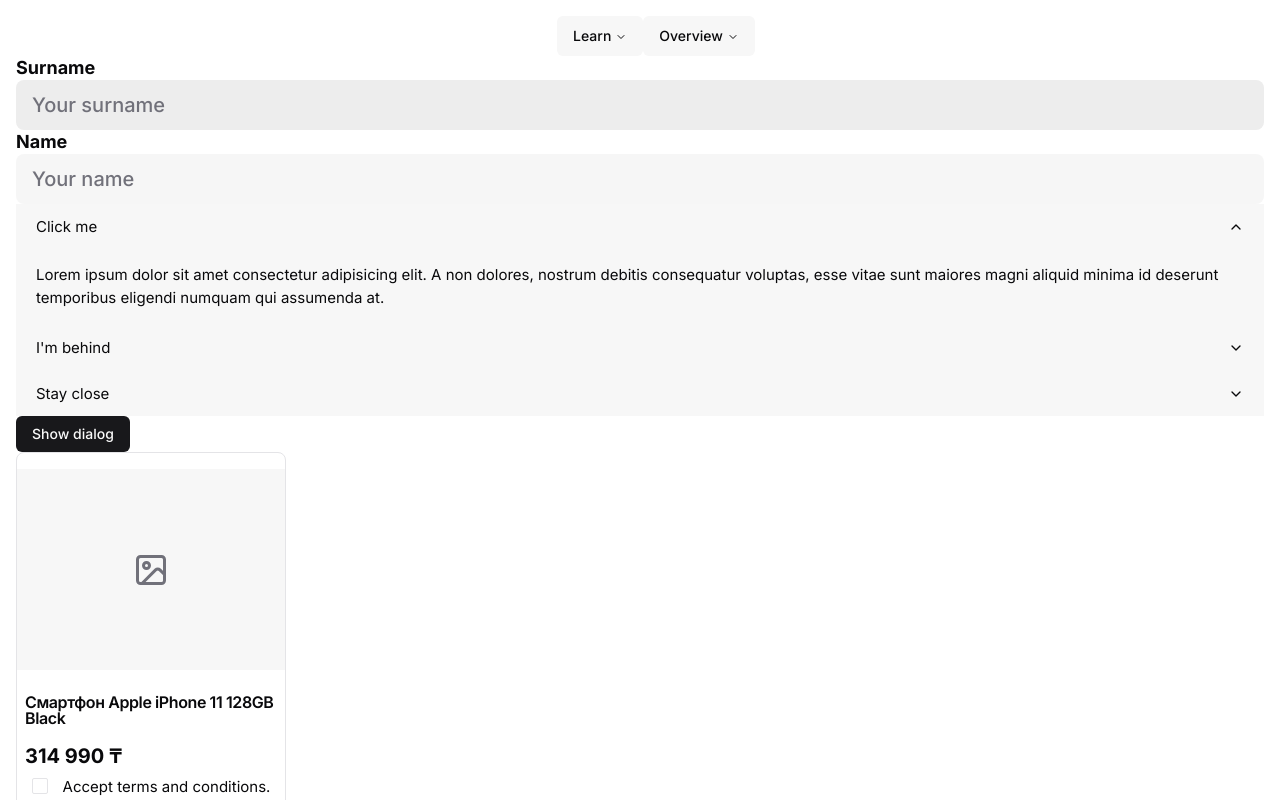
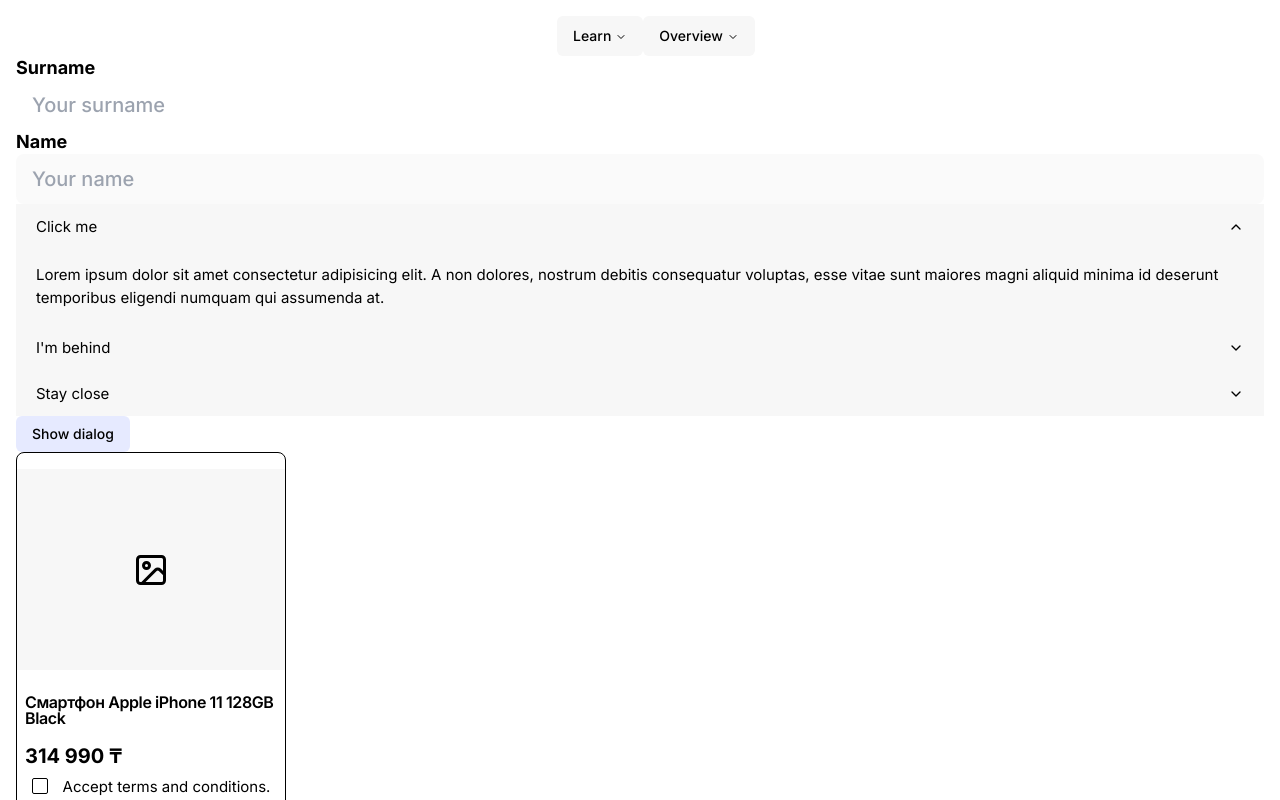
Before and after one commit to memorywanderer/next-components, a Next.js app: page / in a window 1280 px wide. Shown: the top 800 px of the page. Built offline with nearby package versions, Linux system fonts and the light colour scheme.

Commit message:
add global color theme

```diff
--- a/app/globals.css
+++ b/app/globals.css
@@ -5,11 +5,6 @@
 /*
 Vars
 */
-
-:root {
-  --grad: linear-gradient(137deg, #fee487, #d8a93e 52%, #d0952c 92%);
-}
-
 
 @layer base {
   .light {
@@ -28,130 +23,85 @@ Vars
     --surface-negative-hover: 5, 28%, 92%;
     --surface-accent: 0, 0%, 10%;
     --opacity-surface-disabled: 0.02;
-    --surface-disabled: rgba(0, 0, 0, var(--opacity-surface-disabled));
+    --surface-disabled: hsla(0, 0%, 0%, var(--opacity-surface-disabled));
     --opacity-surface-top: 0.5;
-    --surface-top: rgba(0, 0, 0, var(--opacity-surface-top));
-    --surface-award: linear-gradient(137deg, #fee487, #d8a93e 52%, #d0952c 92%);
-    --surface-award-hover: linear-gradient(137deg, #feeaa0, #f2c45c 52%, #ebb049 92%);
+    --surface-top: hsla(0, 0%, 0%, var(--opacity-surface-top));
+
     /* outline colors */
-    --outline-primary: 0, 0, 0;
-    --outline-secondary: 0, 0, 0;
-    --outline-hover: 77, 77, 77;
-    --outline-placeholder: 128, 128, 128;
-    --outline-initial: 166, 166, 166;
+    --outline-primary: 0, 0%, 0%;
+    --outline-secondary: 0, 0%, 0%;
+    --outline-hover: 0, 0%, 30%;
+    --outline-placeholder: 0, 0%, 50%;
+    --outline-initial: 0, 0%, 65%;
     --opacity-outline-disabled: 0.3;
     --outline-disabled: rgba(0, 0, 0, var(--opacity-outline-disabled));
     --opacity-outline-faint-disabled: 0.05;
-    --outline-faint: 204, 204, 204;
-    --outline-faint-hover: 179, 179, 179;
+    --outline-faint: 0, 0%, 80%;
+    --outline-faint-hover: 0, 0%, 70%;
     --outline-faint-disabled: rgba(0, 0, 0, var(--opacity-outline-faint-disabled));
-    --outline-slight: 229, 229, 229;
-    --outline-slight-hover: 209, 209, 209;
+    --outline-slight: 0, 0%, 90%;
+    --outline-slight-hover: 0, 0%, 82%;
     --opacity-outline-slight-disabled: 0.05;
     --outline-slight-disabled: rgba(0, 0, 0, var(--opacity-outline-slight-disabled));
-    --outline-focus: 138, 138, 229;
-    --outline-interactive: 20, 20, 204;
-    --outline-interactive-hover: 1, 1, 160;
-    --outline-positive: 0, 132, 34;
-    --outline-positive-hover: 31, 102, 48;
+    --outline-focus: 239, 70%, 65%;
+    --outline-interactive: 236, 90%, 42%;
+    --outline-interactive-hover: 235, 99%, 40%;
+    --outline-positive: 123, 100%, 26%;
+    --outline-positive-hover: 140, 58%, 33%;
     --opacity-outline-positive-disabled: 0.1;
     --outline-positive-disabled: rgba(2, 131, 35, var(--opacity-outline-positive-disabled));
-    --outline-warning: 182, 87, 0;
-    --outline-warning-hover: 128, 53, 0;
+    --outline-warning: 30, 100%, 36%;
+    --outline-warning-hover: 25, 100%, 25%;
     --opacity-outline-warning-disabled: 0.1;
     --outline-warning-disabled: rgba(209, 70, 0, var(--opacity-outline-warning-disabled));
-    --outline-negative: 219, 33, 19;
-    --outline-negative-hover: 153, 25, 15;
+    --outline-negative: 5, 84%, 47%;
+    --outline-negative-hover: 3, 85%, 31%;
     --opacity-outline-negative-disabled: 0.1;
     --outline-negative-disabled: rgba(219, 33, 19, var(--opacity-outline-negative-disabled));
-    --outline-inversed: 255, 255, 255;
-    --outline-positive-accent: 109, 208, 120;
-    --outline-negative-accent: 208, 116, 118;
-    --outline-dark-static: 0, 0, 0;
-    --outline-light-static: 255, 255, 255;
-    --outline-award: linear-gradient(137deg, #fee487, #d8a93e 52%, #d0952c 92%);
+    --outline-inversed: 0, 0%, 100%;
+    --outline-positive-accent: 123, 72%, 61%;
+    --outline-negative-accent: 5, 66%, 61%;
+    --outline-dark-static: 0, 0%, 0%;
+    --outline-light-static: 0, 0%, 100%;
+
+    /* fill */
     --opacity-fill-disabled: 0.3;
-    /* fill */
     --fill-disabled: rgba(0, 0, 0, var(--opacity-fill-disabled));
-    --fill-highlight: 255, 238, 164;
-    --fill-primary: 51, 51, 51;
-    --fill-primary-hover: 3, 3, 3;
-    --fill-secondary: 234, 234, 234;
-    --fill-secondary-hover: 219, 219, 219;
-    --fill-interactive: 46, 46, 229;
-    --fill-interactive-hover: 0, 0, 178;
-    --fill-additional: 0, 206, 51;
-    --fill-additional-hover: 43, 217, 87;
-    --fill-positive: 33, 158, 85;
-    --fill-positive-hover: 12, 131, 56;
-    --fill-warning: 175, 95, 55;
-    --fill-warning-hover: 153, 71, 31;
-    --fill-negative: 212, 59, 45;
-    --fill-negative-hover: 189, 30, 19;
+    --fill-highlight: 52, 100%, 76%;
+    --fill-primary: 0, 0%, 20%;
+    --fill-primary-hover: 0, 0%, 1%;
+    --fill-secondary: 0, 0%, 92%;
+    --fill-secondary-hover: 0, 0%, 86%;
+    --fill-interactive: 236, 80%, 49%;
+    --fill-interactive-hover: 239, 100%, 44%;
+    --fill-additional: 120, 100%, 40%;
+    --fill-additional-hover: 134, 100%, 51%;
+    --fill-positive: 141, 66%, 40%;
+    --fill-positive-hover: 125, 83%, 33%;
+    --fill-warning: 22, 52%, 45%;
+    --fill-warning-hover: 20, 66%, 40%;
+    --fill-negative: 7, 65%, 49%;
+    --fill-negative-hover: 8, 81%, 42%;
     --opacity-link-border: 0.3;
     --opacity-link-border-hover: 0.7;
+
     /* on surface */
-    --surface-on-primary: 0, 0, 0;
-    --surface-on-secondary: 0, 0, 0;
-    --surface-on-interactive: 20, 20, 204;
-    --surface-on-positive: 2, 131, 35;
-    --surface-on-warning: 188, 90, 0;
-    --surface-on-negative: 235, 16, 0;
-    --surface-on-static: 0, 0, 0;
-    --surface-on-award: linear-gradient(137deg, #fee487, #d8a93e 52%, #d0952c 92%);
-    --surface-on-accent-positive: 132, 255, 143;
-    --surface-on-accent-negative: 255, 140, 140;
-    --surface-on-disabled: rgba(0, 0, 0, var(--opacity-surface-on-disabled));
-    --surface-on-initial: 166, 166, 166;
-    --surface-on-placeholder: 128, 128, 128;
-    --surface-on-hover: 77, 77, 77;
-    /* interactive */
-    --interactive-accent: 46, 46, 229;
-    --interactive-accent-hover: 0, 0, 178;
-    --interactive-positive: 77, 153, 108;
-    --interactive-positive-hover: 20, 102, 48;
-    --interactive-negative: 242, 69, 53;
-    --interactive-negative-hover: 189, 30, 19;
-    --interactive-warning: 204, 123, 82;
-    --interactive-warning-hover: 153, 71, 31;
-    --interactive-additional: 0, 206, 51;
-    --interactive-additional-hover: 43, 217, 87;
-    --interactive-on-primary: 255, 255, 255;
-    --interactive-on-secondary: 0, 0, 0;
-    /* border */
-    --border-surface: 237, 237, 237;
-    --border-separator: 229, 229, 229;
-    --border-initial: 204, 204, 204;
-    --border-hover: 179, 179, 179;
-    --border-surface-secondary-hover: 209, 209, 209;
-    --border-focus: 138, 138, 229;
-    --border-interactive-positive: 49, 155, 76;
-    --border-interactive-positive-disabled: 2, 131, 35;
-    --border-interactive-positive-hover: 31, 102, 48;
-    --border-interactive-warning: 188, 90, 0;
-    --border-interactive-warning-disabled: 209, 70, 0;
-    --border-interactive-warning-hover: 128, 53, 0;
-    --border-interactive-negative: 239, 61, 48;
-    --border-interactive-negative-disabled: 235, 16, 0;
-    --border-interactive-negative-hover: 153, 25, 15;
-
-    --control-initial: 128, 128, 128;
-    --control-hover: 77, 77, 77;
-
-    /* buttons */
-    --button-primary: 51, 51, 51;
-    --button-primary-hover: 3, 3, 3;
-    --button-secondary: 234, 234, 234;
-    --button-secondary-hover: 219, 219, 219;
-    --button-tertiary: 179, 179, 179;
-    --button-tertiary-hover: 77, 77, 77;
-    --color-neutral-primary-on: 255, 255, 255;
-    --color-neutral-primary-on-inverted: 0, 0, 0;
-    --color-highlight: #ffeea4;
-    --color-highlight-on: #000;
+    --on-surface-primary: 0, 0%, 0%;
+    --on-surface-secondary: 0, 0%, 0%;
+    --on-surface-interactive: 234, 100%, 40%;
+    --on-surface-positive: 118, 98%, 27%;
+    --on-surface-warning: 31, 100%, 37%;
+    --on-surface-negative: 4, 100%, 46%;
+    --on-surface-static: 0, 0%, 0%;
+    --on-surface-accent-positive: 125, 100%, 72%;
+    --on-surface-accent-negative: 0, 100%, 70%;
+    --on-surface-disabled: rgba(0, 0, 0, var(--opacity-on-surface-disabled));
+    --on-surface-initial: 0, 0%, 65%;
+    --on-surface-placeholder: 0, 0%, 50%;
+    --on-surface-hover: 0, 0%, 30%;
 
     /* opacity */
-    --opacity-surface-on-disabled: 0.3;
+    --opacity-on-surface-disabled: 0.3;
     --opacity-interactive-disabled: 0.3;
     --opacity-border-disabled: 0.05;
     --opacity-border-interactive-disabled: 0.1;
@@ -363,11 +313,11 @@ Vars
 
 @layer base {
   * {
-    @apply border-border;
+    @apply border-outline;
   }
 
   body {
-    @apply bg-background text-foreground;
+    @apply bg-background;
   }
 }
 
--- a/components/ui/Button/Button.tsx
+++ b/components/ui/Button/Button.tsx
@@ -9,7 +9,7 @@ const buttonVariants = cva(
     variants: {
       variant: {
         default:
-          'bg-primary text-primary-foreground hover:bg-primary/90',
+          'bg-surface-interactive text-primary-foreground hover:bg-surface-interactive-hover',
         secondary:
           'bg-secondary text-secondary-foreground hover:bg-secondary-darker dark:hover:bg-secondary/90',
         destructive:
--- a/tailwind.config.js
+++ b/tailwind.config.js
@@ -11,39 +11,87 @@ module.exports = {
     extend: {
       colors: {
         background: {
-          DEFAULT: "hsl(var(--background))",
+          DEFAULT: "hsl(var(--background-primary))",
           secondary: "hsl(var(--background-secondary))"
         },
-        foreground: "hsl(var(--foreground))",
-        primary: {
-          DEFAULT: "hsl(var(--primary))",
-          foreground: "hsl(var(--primary-foreground))"
+        surface: {
+          DEFAULT: "hsl(var(--surface-primary))",
+          "secondary": "hsl(var(--surface-primary))",
+          "hover": "hsl(var(--surface-hover))",
+          "interactive": "hsl(var(--surface-interactive))",
+          "interactive-hover": "hsl(var(--surface-interactive-hover))",
+          "positive": "hsl(var(--surface-positive))",
+          "positive-hover": "hsl(var(--surface-positive-hover))",
+          "warning": "hsl(var(--surface-warning))",
+          "warning-hover": "hsl(var(--surface-warning-hover))",
+          "negative": "hsl(var(--surface-negative))",
+          "negative-hover": "hsl(var(--surface-negative-hover))",
+          "accent": "hsl(var(--surface-accent))",
+          "disabled": "hsl(var(--surface-disabled))",
+          "top": "hsl(var(--surface-top))",
         },
-        secondary: {
-          DEFAULT: "hsl(var(--secondary))",
-          darker: "hsl(var(--secondary-darker))",
-          foreground: "hsl(var(--secondary-foreground))",
+        outline: {
+          DEFAULT: "hsl(var(--outline-primary))",
+          "secondary": "hsl(var(--outline-secondary))",
+          "hover": "hsl(var(--outline-hover))",
+          "placeholder": "hsl(var(--outline-placeholder))",
+          "initial": "hsl(var(--outline-initial))",
+          "disabled": "hsla(var(--outline-disabled))",
+          "faint": "hsla(var(--outline-faint))",
+          "faint-hover": "hsla(var(--outline-faint-hover))",
+          "faint-disabled": "hsla(var(--outline-faint-disabled))",
+          "slight": "hsla(var(--outline-slight))",
+          "slight-hover": "hsla(var(--outline-slight-hover))",
+          "slight-disabled": "hsla(var(--outline-slight-disabled))",
+          "focus": "hsla(var(--outline-focus))",
+          "interactive": "hsla(var(--outline-interactive))",
+          "interactive-hover": "hsla(var(--outline-interactive-hover))",
+          "positive": "hsla(var(--outline-positive))",
+          "positive-hover": "hsla(var(--outline-positive-hover))",
+          "positive-disabled": "hsla(var(--outline-positive-disabled))",
+          "warning": "hsla(var(--outline-warning))",
+          "warning-hover": "hsla(var(--outline-warning-hover))",
+          "warning-disabled": "hsla(var(--outline-warning-disabled))",
+          "negative": "hsla(var(--outline-negative))",
+          "negative-hover": "hsla(var(--outline-negative-hover))",
+          "negative-disabled": "hsla(var(--outline-negative-disabled))",
+          "inversed": "hsla(var(--outline-inversed))",
+          "positive-accent": "hsla(var(--outline-positive-accent))",
+          "negative-accent": "hsla(var(--outline-negative-accent))",
+          "dark-static": "hsla(var(--outline-dark-static))",
+          "light-static": "hsla(var(--outline-light-static))",
         },
-        accent: "hsl(var(--accent))",
-        destructive: {
-          DEFAULT: 'hsl(var(--destructive))',
-          foreground: 'hsl(var(--destructive-foreground))'
+        fill: {
+          DEFAULT: "hsl(var(--fill-primary))",
+          "hover": "hsl(var(--fill-hover))",
+          "secondary": "hsl(var(--fill-secondary))",
+          "secondary-hover": "hsl(var(--fill-secondary-hover))",
+          "interactive": "hsl(var(--fill-interactive))",
+          "interactive-hover": "hsl(var(--fill-interactive-hover))",
+          "additional": "hsl(var(--fill-additional))",
+          "additional-hover": "hsl(var(--fill-additional-hover))",
+          "positive": "hsl(var(--fill-positive))",
+          "positive-hover": "hsl(var(--fill-positive-hover))",
+          "warning": "hsl(var(--fill-warning))",
+          "warning-hover": "hsl(var(--fill-warning-hover))",
+          "negative": "hsl(var(--fill-negative))",
+          "negative-hover": "hsl(var(--fill-negative-hover))",
         },
-        muted: {
-          DEFAULT: "hsl(var(--muted))",
-          foreground: "hsl(var(--muted-foreground))",
+        "on-surface": {
+          DEFAULT: "hsl(var(--on-surface-primary))",
+          "secondary": "hsl(var(--on-surface-secondary))",
+          "interactive": "hsl(var(--on-surface-interactive))",
+          "positive": "hsl(var(--on-surface-positive))",
+          "warning": "hsl(var(--on-surface-warning))",
+          "negative": "hsl(var(--on-surface-negative))",
+          "static": "hsl(var(--on-surface-static))",
+          "accent-positive": "hsl(var(--on-surface-accent-positive))",
+          "accent-negative": "hsl(var(--on-surface-accent-negative))",
+          "disabled": "hsl(var(--on-surface-disabled))",
+          "initial": "hsl(var(--on-surface-initial))",
+          "placeholder": "hsl(var(--on-surface-placeholder))",
+          "hover": "hsl(var(--on-surface-hover))",
         },
-        card: {
-          DEFAULT: "hsl(var(--card))",
-          foreground: "hsl(var(--card-foreground))",
-        },
-        popover: {
-          DEFAULT: "hsl(var(--popover))",
-          foreground: "hsl(var(--popover-foreground))"
-        },
-        ring: "hsl(var(--ring))",
-        input: "hsl(var(--input))",
-        border: "hsl(var(--border))",
       },
       backgroundImage: {
         'gradient-radial': 'radial-gradient(var(--tw-gradient-stops))',
```
